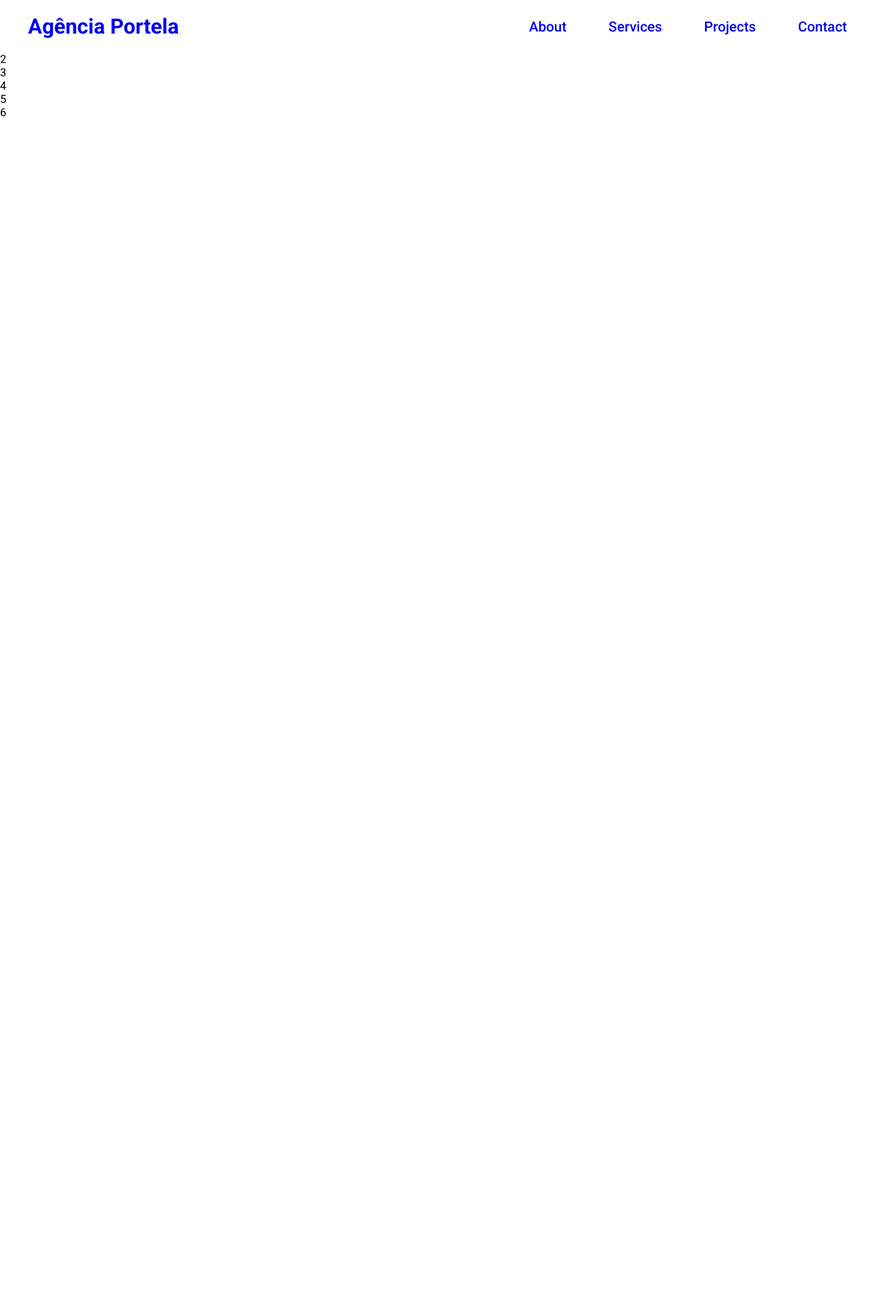
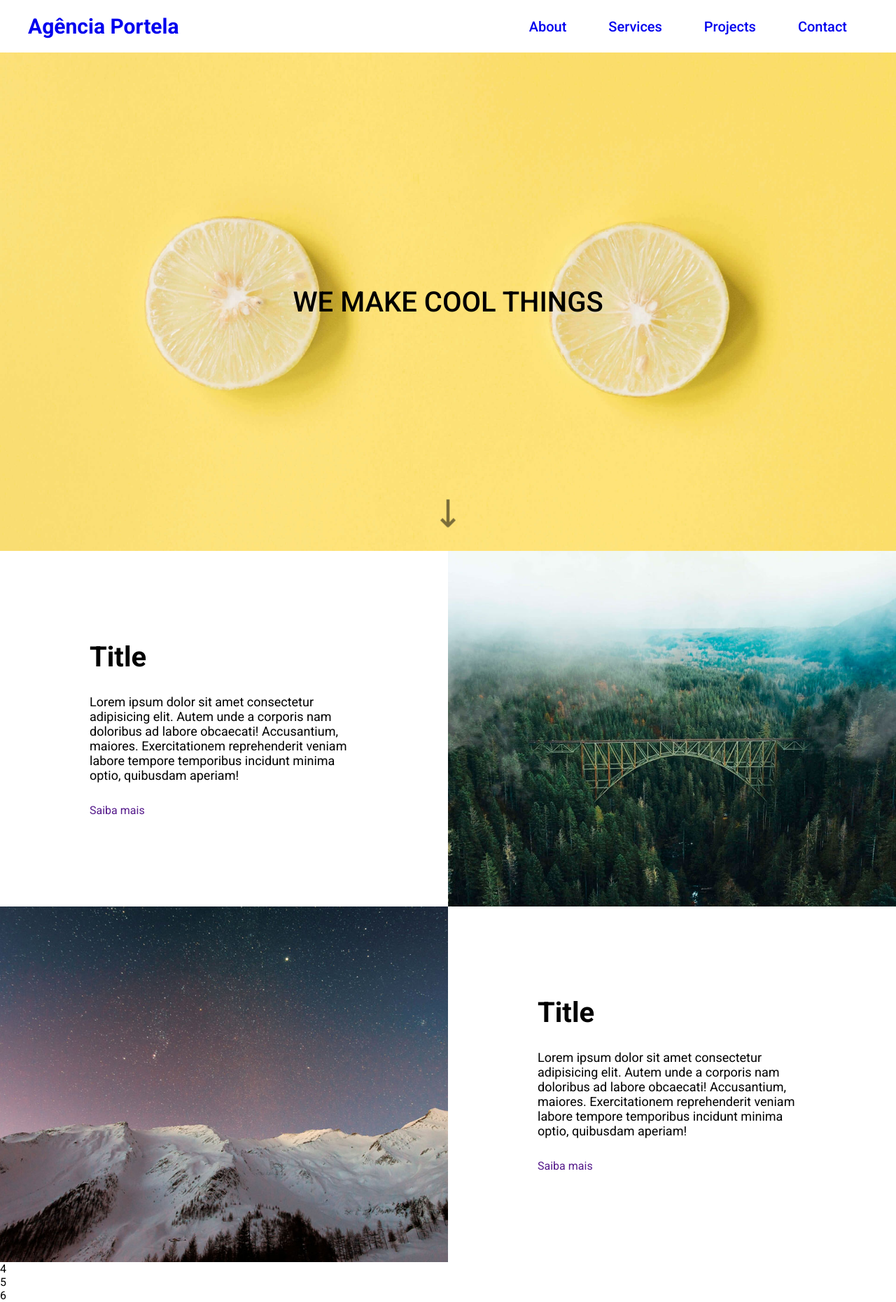
Before and after one commit to rafaelportela14/DEV-EM-DOBRO, a plain HTML site: page landing-page-com-grid/index.html in a window 1280 px wide. Shown: the whole page at 70% size. Before the commit the page ends 800 px from the top, so only its background shows below. Drawn offline with Linux system fonts and the light colour scheme.

Commit message:
atualização

```diff
--- a/landing-page-com-grid/index.html
+++ b/landing-page-com-grid/index.html
@@ -7,10 +7,10 @@
     <title>Agência Portela</title>
 
     <link rel="stylesheet" href="src/font-awesome.css">
+    <link rel="stylesheet" href="src/reset.css">
+    <link rel="stylesheet" href="src/variables.css">
+    <link rel="stylesheet" href="src/style.css">
     <link rel="stylesheet" href="src/menu.css">
-    <link rel="stylesheet" href="src/reset.css">
-    <link rel="stylesheet" href="src/style.css">
-    <link rel="stylesheet" href="src/variables.css">
 
     <link rel="preconnect" href="https://fonts.googleapis.com">
     <link rel="preconnect" href="https://fonts.gstatic.com" crossorigin>
@@ -27,7 +27,7 @@
             </a>
 
             <nav>
-                <input type="checkbox" id="menu-hamburguer">
+                <input type="checkbox"  id="menu-hamburguer">
 
                 <label for="menu-hamburguer">
                     <div class="menu">
@@ -36,7 +36,7 @@
 
                 </label>
 
-                <nav>
+
                 <ul>
                     <li><a href="#about">About</a></li>
                     <li><a href="#services">Services</a></li>
@@ -50,8 +50,29 @@
 
 
     </header>
-    <section class="hero">2</section>
-    <section class="about">3</section>
+    <section class="hero">
+        <h2>We Make Cool Things</h2>
+    </section>
+    <section class="about">
+        <div class="item">
+            <h3>Title</h3>
+            <p>Lorem ipsum dolor sit amet consectetur adipisicing elit. Autem unde a corporis nam doloribus ad labore
+                obcaecati! Accusantium, maiores. Exercitationem reprehenderit veniam labore tempore temporibus incidunt
+                minima optio, quibusdam aperiam!</p>
+            <a class="btn-know-more" href="">Saiba mais</a>
+        </div>
+
+        <div class="image right"></div>
+
+        <div class="image left"></div>
+
+        <div class="item">
+            <h3>Title</h3>
+            <p>Lorem ipsum dolor sit amet consectetur adipisicing elit. Autem unde a corporis nam doloribus ad labore
+                obcaecati! Accusantium, maiores. Exercitationem reprehenderit veniam labore tempore temporibus incidunt
+                minima optio, quibusdam aperiam!</p>
+            <a class="btn-know-more" href="">Saiba mais</a>
+    </section>
     <section class="services">4</section>
     <section class="projects">5</section>
     <footer class="footer">6</footer>
--- a/landing-page-com-grid/src/style.css
+++ b/landing-page-com-grid/src/style.css
@@ -51,16 +51,110 @@ body{
 
 .hero{
     grid-area: hero;
+    height: 89vh;
+    background: url('../images/lemons.jpg') center center no-repeat;
+    background-size: cover;
+    display: flex;
+    justify-content: center;
+    align-items: center;
+    position: relative;
 
 }
 
+.hero h2{
+    font-weight: 500;
+    text-transform: uppercase;
+    font-size: 4rem;
+}
+
+.hero::after{
+    content: url('../images/seta_preta.png');
+    position: absolute;
+    height: 35px;
+    bottom: 40px;
+    animation: downarrow 0.6s infinite alternate ease-in-out;
+}
+
+@-webkit-keyframes downarrow {
+    0% {-webkit-transform: translateY(0);opacity: 0.4;}
+    100% {-webkit-transform: translateY(0.4em); opacity: 0.9;}
+}
+
+@media(max-width:425px){
+    .hero{
+        height: 60vh;
+    }
+
+    .hero h2{
+        font-size: 2.5rem;
+    }
+}
 /* ABOUT */
 
 .about{
     grid-area: about;
+    display: grid;
+    grid-template-columns: 1fr 1fr;
+    background-color: white;
+    max-width: var(--max-width-size);
+    margin: 0 auto;
+
 
 }
 
+.about .item{
+    padding: 20%;
+    display: flex;
+    flex-direction: column;
+    justify-content: center;
+    align-content: center;
+}
+
+.about .item h3{
+    font-weight: 700;
+    font-size: 4rem;
+}
+
+.about .item p{
+    font-size: 1.8rem;
+    margin: 30px 0;
+    font-weight: 400;
+}
+
+.about .image{
+    height: 100%;
+    width: 100%;
+}
+
+.about .item .btn-know-more{
+    font-size: 1.6rem;
+    align-self: flex-start;
+}
+
+.about .item .btn-know-more:hover{
+    font-weight: 700;
+}
+.about .image.right{
+    background: url('../images/bridge.jpg')center center no-repeat;
+    background-size: cover;
+
+}
+
+.about .image.left{
+    background: url('../images/sky.jpg')center center no-repeat;
+    background-size: cover;
+}
+
+@media(max-width:425px){
+    .about .item{
+        text-align: center;
+    }
+
+    .about{
+        grid-template-columns: 1fr;
+        grid-template-rows: repeat(4,1fr);
+    }
+}
 /* SERVICES */
 
 .services{
```
Lines whose indentation alone changed are shown as unchanged.
